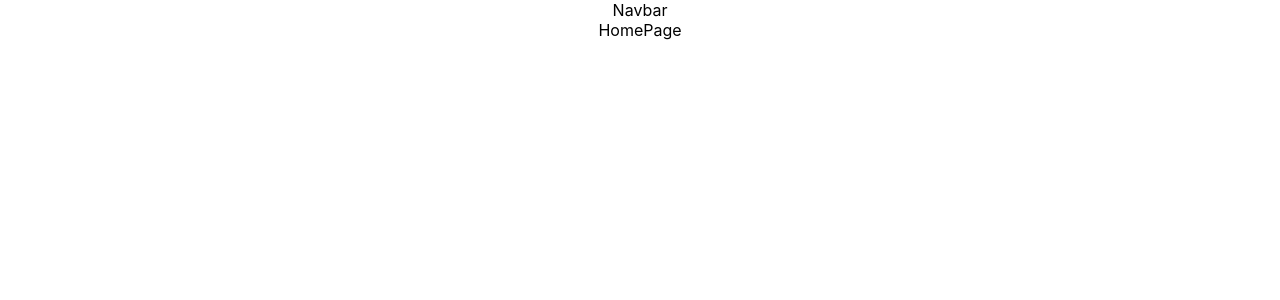
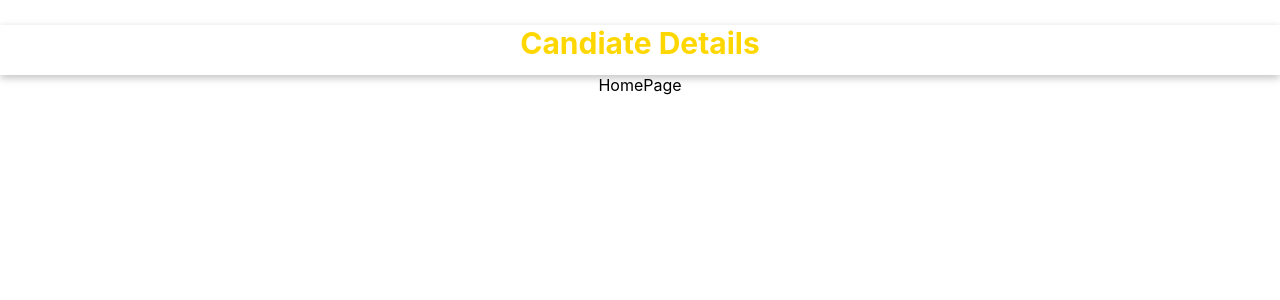
Before and after one commit to starydv7/crud-application, a React (Create React App) app: page / in a window 1280 px wide. Shown: the top 300 px of the page. Built offline with nearby package versions, Linux system fonts and the light colour scheme.

Commit message:
Crud-application

```diff
--- a/src/components/Navbar.jsx
+++ b/src/components/Navbar.jsx
@@ -1,8 +1,12 @@
-import React from 'react'
+import React from 'react';
+import styles from "./navbar.module.css";
+
 
 const Navbar = () => {
   return (
-    <div>Navbar</div>
+      <div className={styles.navbar}>
+          <h2>Candiate Details</h2>
+    </div>
   )
 }
 
--- /dev/null
+++ b/src/components/navbar.module.css
@@ -0,0 +1,11 @@
+.navbar{
+    width: 100%;
+    height: 50px;
+    box-shadow: rgba(0, 0, 0, 0.24) 0px 3px 8px;
+}
+h2{
+    text-align: center;
+    color: gold;
+    font-size: 30px;
+    font-weight: 700;
+}
```
Also changed, not shown: src/components/Form.jsx (added, +9 -0 lines).
